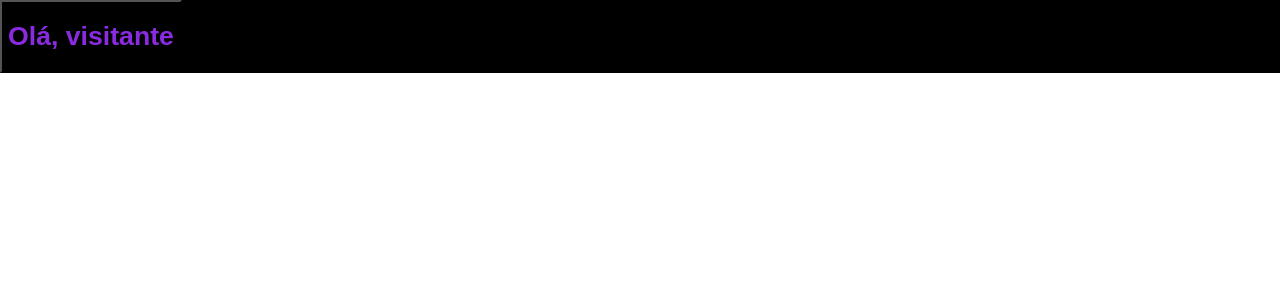
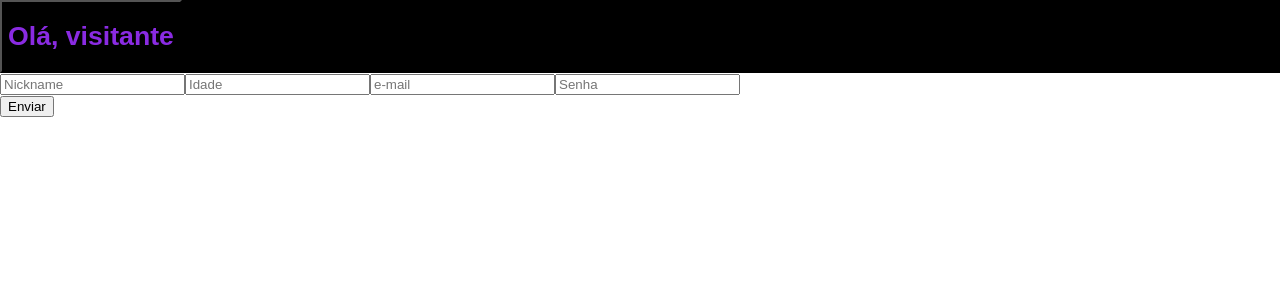
Before and after one commit to sakiokatani/formulario_M02S07, a React (Create React App) app: page / in a window 1280 px wide. Shown: the top 300 px of the page. Built offline with nearby package versions, Linux system fonts and the light colour scheme.

Commit message:
formulario com botão funcional

```diff
--- a/src/App.js
+++ b/src/App.js
@@ -10,6 +10,7 @@ function App() {
   return (
     <div className="App">
       <Header/>
+      <Form/>
     </div>
   );
 }
--- /dev/null
+++ b/src/components/Button.jsx
@@ -0,0 +1,37 @@
+import React, { useRef, useState } from "react";
+
+function Button({ nicknameRef, ageRef, emailRef, passwordRef }) {
+  const [message, setMessage] = useState("");
+
+  const checkvalues = () => {
+    const nickname = nicknameRef.current.value;
+    const age = ageRef.current.value;
+    const email = emailRef.current.value;
+    const password = passwordRef.current.value;
+
+    if (
+      email.trim().length === 0 ||
+      age.trim().length === 0 ||
+      password.trim().length === 0 ||
+      nickname.trim().length === 0
+    ) {
+      setMessage("Preencha todos os campos");
+    } else {
+      emailRef.current.value = "";
+      ageRef.current.value = "";
+      passwordRef.current.value = "";
+      nicknameRef.current.value = "";
+
+      setMessage("Cadastro enviado com sucesso");
+    }
+  };
+
+  return (
+    <div>
+      <button onClick={checkvalues}>Enviar</button>
+      <div>{message}</div>
+    </div>
+  );
+}
+
+export default Button;
--- a/src/components/Form.jsx
+++ b/src/components/Form.jsx
@@ -1,12 +1,19 @@
 import React from "react";
-import { useState, useEffect } from "react";
+import { useState, useRef } from "react";
+
+import Button from '../components/Button'
 
 function Form(){
 
-    const [name, setName] = useState("");
-    const [phone, setPhone] = useState("");
+    const [nickname, setNickname] = useState("");
+    const [age, setAge] = useState("");
     const [email, setEmail] = useState("");
-    const [subject, setSubject] = useState("");
+    const [password, setPassword] = useState("");
+
+    const nicknameRef = useRef(null);
+    const ageRef = useRef(null);
+    const emailRef = useRef(null);
+    const passwordRef = useRef(null);
 
     return(
         <>
@@ -15,19 +22,21 @@ function Form(){
 
             <input
             id="name"
-            placeholder="Nome completo"
+            placeholder="Nickname"
             name = "name"
-            value = {name}
-            onChange={(event) => setName(event.target.value)}
+            value = {nickname}
+            ref={nicknameRef}
+            onChange={(event) => setNickname(event.target.value)}
             required
             >
             </input>
 
                 <input
-            id="phone"
-            placeholder="Telefone"
-            name = {phone}
-            onChange={(event) => setPhone(event.target.value)}
+            id="age"
+            placeholder="Idade"
+            name = {age}
+            ref={ageRef}
+            onChange={(event) => setAge(event.target.value)}
             >
             </input>
 
@@ -35,20 +44,30 @@ function Form(){
             id="email"
             placeholder="e-mail"
             name = {email}
+            ref={emailRef}
             onChange={(event) => setEmail(event.target.value)}
             required
             >
             </input>
 
             <input
-            id="assunto"
-            placeholder="assunto"
-            nome={subject}
-            onChange={(event) => setSubject(event.target.value)}
+            id="password"
+            placeholder="Senha"
+            nome={password}
+            ref={passwordRef}
+            onChange={(event) => setPassword(event.target.value)}
             >
             </input>
             </div>
         </form>
+            <div>
+            <Button
+                nicknameRef={nicknameRef}
+                ageRef={ageRef}
+                emailRef={emailRef}
+                passwordRef={passwordRef}
+            />
+            </div>
         </>
     )
 }
```
